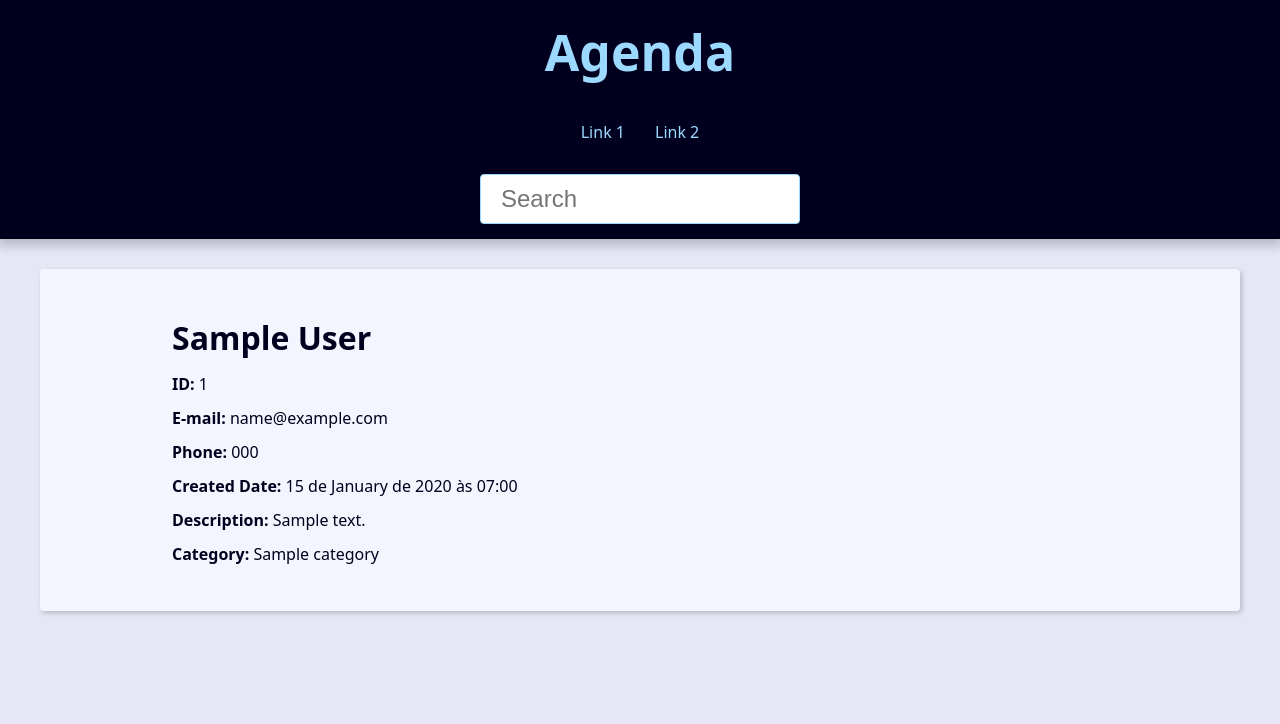
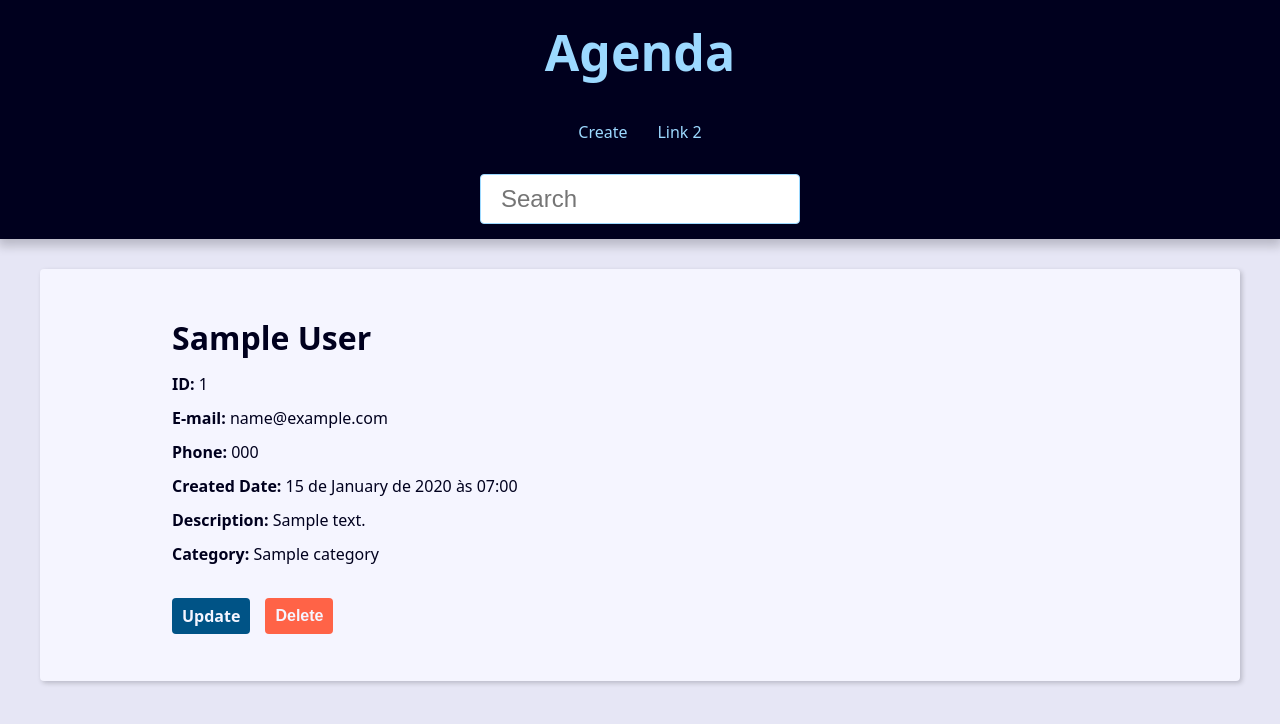
Before and after one commit to PHVital/projeto-agenda-django, a Django app: page /contact/1/ in a window 1280 px wide. Shown: the top 724 px of the page. Run offline with Django 5.2, Linux system fonts and the light colour scheme; tables that the repository leaves empty hold one stand-in row (values such as "Sample post").

Commit message:
Criando botao de create e delete

```diff
--- a/base_static/global/css/style.css
+++ b/base_static/global/css/style.css
@@ -312,3 +312,24 @@ svg {
   filter: brightness(80%);
   box-shadow: 0 0 5px var(--link-dark-color);
 }
+
+
+.contact-links {
+  margin-block: calc(var(--small-font-size) * 2);
+  display: flex;
+  align-items: center;
+  gap: 0 var(--spacing);
+}
+
+.btn-link {
+  font-size: var(--small-font-size);
+  text-decoration: none;
+  font-weight: bold;
+  padding: 1rem;
+  display: block;
+  line-height: var(--small-font-size);
+}
+
+.btn-delete {
+  background: tomato;
+}
--- a/base_templates/global/partials/_header.html
+++ b/base_templates/global/partials/_header.html
@@ -8,7 +8,7 @@
     <nav class="menu">
         <ul class="menu-list">
             <li class="menu-item">
-                <a href="" class="menu-link">Link 1</a>
+                <a href="{% url "contact:create" %}" class="menu-link">Create</a>
             </li>
             <li class="menu-item">
                 <a href="" class="menu-link">Link 2</a>
--- a/contact/templates/contact/contact.html
+++ b/contact/templates/contact/contact.html
@@ -12,5 +12,15 @@
         <p><b>Created Date:</b> {{ contact.created_date}} </p>
         <p><b>Description:</b> {{ contact.description}} </p>
         <p><b>Category:</b> {{ contact.category.name}} </p>
+
+        <div class="contact-links">
+            <a class='btn btn-link' href="{% url "contact:update" contact.id %}">Update</a>
+
+            <form action="{% url "contact:delete" contact.id %}" method='POST'>
+                {% csrf_token %}
+
+                <button class="btn btn-link btn-delete" type='submit'>Delete</button>
+            </form>
+        </div>
     </div>
 {% endblock content %}
--- a/contact/templates/contact/create.html
+++ b/contact/templates/contact/create.html
@@ -6,7 +6,7 @@
         <h2>Contact</h2>
 
         <form
-        action="{% url "contact:create" %}"
+        action="{{ form_action }}"
         method="POST"
         enctype="multipart/form-data"
         >
--- a/contact/urls.py
+++ b/contact/urls.py
@@ -10,4 +10,6 @@ urlpatterns = [
     # Contact (CRUD)
     path('contact/<int:contact_id>/', views.contact, name='contact'),
     path('contact/create/', views.create, name='create'),
+    path('contact/<int:contact_id>/update/', views.update, name='update'),
+    path('contact/<int:contact_id>/delete/', views.delete, name='delete'),
 ]
```
Also changed, not shown: contact/views/contact_forms.py (+49 -4 lines).
